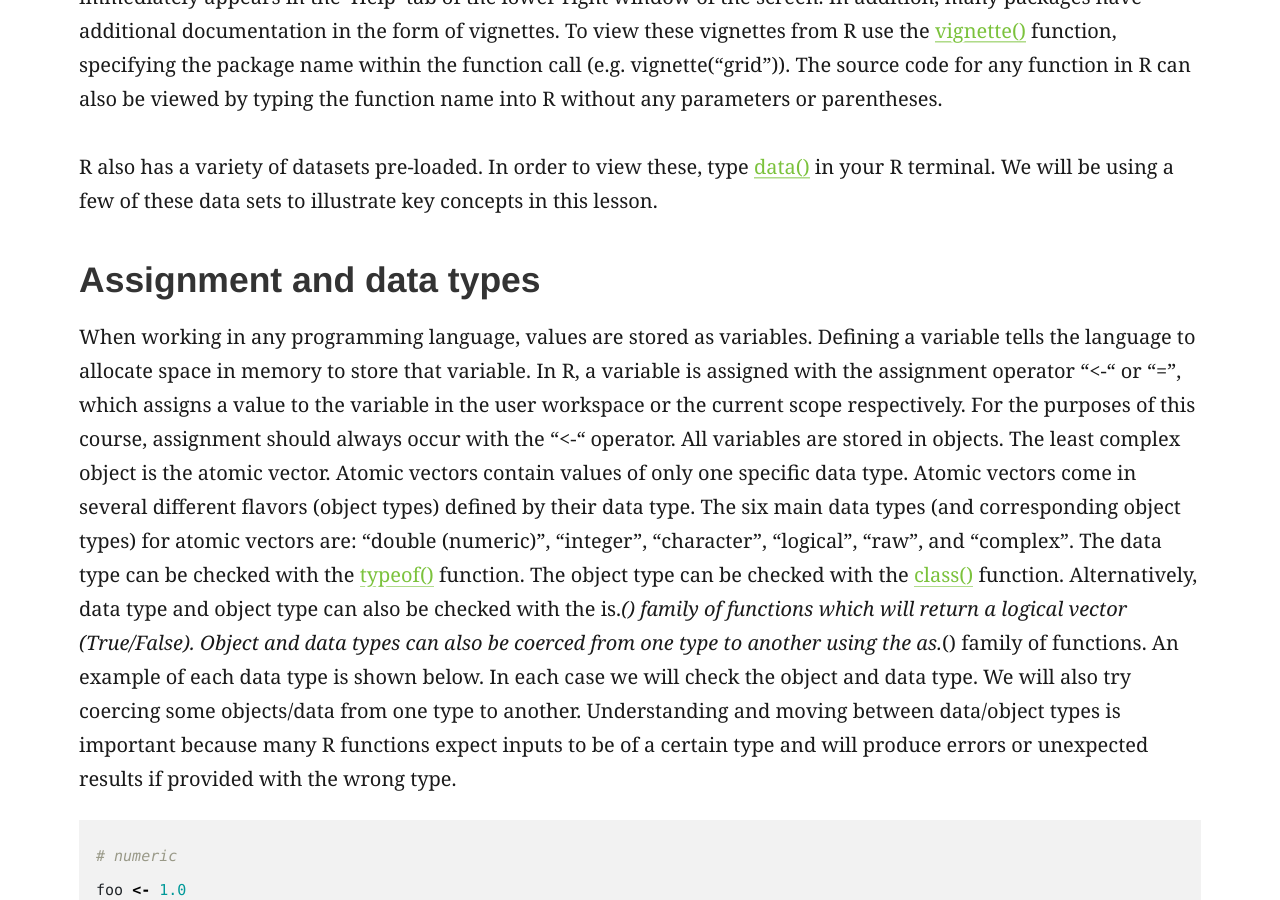
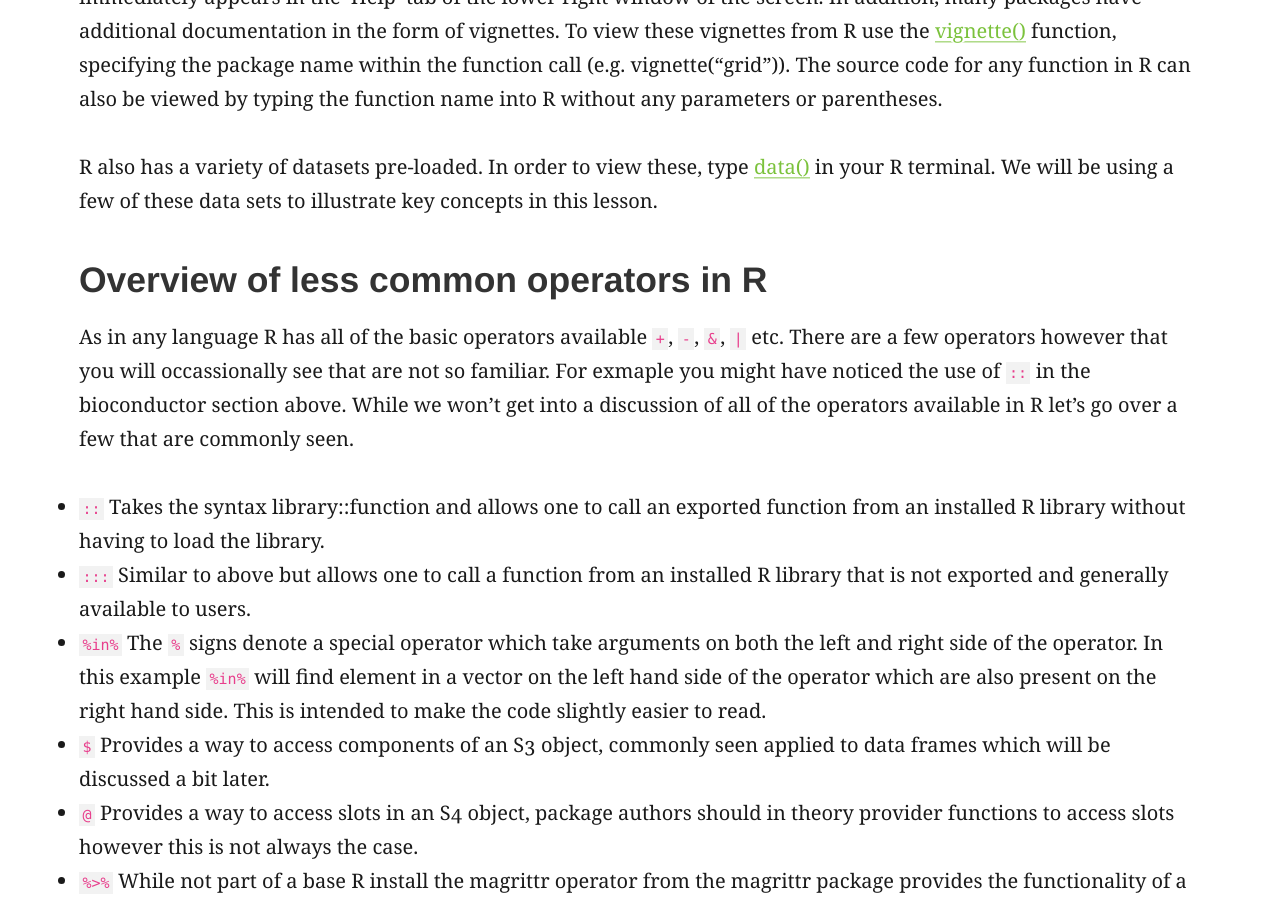
Before and after one commit to griffithlab/genviz.org, a Jekyll site: the page built from _posts/0002-02-01-introductionToR.md, in a window 1280 px wide and 900 px high, scrolled down 4576 px. Built offline with Jekyll 4.4.1, drawn with Linux system fonts in a browser that asks for light colours; nearby versions of some CDN libraries; some of the changed text lies outside the part shown.

Commit message:
completed special operator section

````diff
--- a/_posts/0002-02-01-introductionToR.md
+++ b/_posts/0002-02-01-introductionToR.md
@@ -98,6 +98,60 @@ BiocManager::install()
 As with any software, documentation is key to the usefullness for a user. R makes finding documentation very easy. In order to find the documentation for a specific function, simple enter "?" followed by the function name. This will pull up a manual specific to that function. If you enter this into the Rstudio terminal, the function's documentation immediately appears in the 'Help' tab of the lower right window of the screen. In addition, many packages have additional documentation in the form of vignettes. To view these vignettes from R use the [vignette()](https://www.rdocumentation.org/packages/utils/versions/3.4.1/topics/vignette) function, specifying the package name within the function call (e.g. vignette("grid")). The source code for any function in R can also be viewed by typing the function name into R without any parameters or parentheses.
 
 R also has a variety of datasets pre-loaded. In order to view these, type [data()](https://www.rdocumentation.org/packages/utils/versions/3.4.1/topics/data) in your R terminal. We will be using a few of these data sets to illustrate key concepts in this lesson.
+
+## Overview of less common operators in R
+
+As in any language R has all of the basic operators available `+`, `-`, `&`, `|` etc. There are a few operators however that you will occassionally see that are not so familiar. For exmaple you might have noticed the use of `::` in the bioconductor section above. While we won't get into a discussion of all of the operators available in R let's go over a few that are commonly seen.
+
+- `::` Takes the syntax library::function and allows one to call an exported function from an installed R library without having to load the library.
+- `:::` Similar to above but allows one to call a function from an installed R library that is not exported and generally available to users.
+- `%in%` The `%` signs denote a special operator which take arguments on both the left and right side of the operator. In this example `%in%` will find element in a vector on the left hand side of the operator which are also present on the right hand side. This is intended to make the code slightly easier to read.
+- `$` Provides a way to access components of an S3 object, commonly seen applied to data frames which will be discussed a bit later.
+- `@` Provides a way to access slots in an S4 object, package authors should in theory provider functions to access slots however this is not always the case.
+- `%>%` While not part of a base R install the magrittr operator from the magrittr package provides the functionality of a pipe in R. It is intended to make code more readable instead of nesting functions whithin each other.
+- `` ` `` While perhaps not an operator the backtick provides a way to use an operation that would otherwise be illegal R syntax. You might see this if a data frame column has a space for example.
+
+With the explanations out of the way let's see these operators in practice. Start by installing the lubridate package which just makes working with dates easier.
+
+```R
+# Install the lubridate package
+install.packages("lubridate")
+
+# call a lubridate function without loading the library
+leap_year(2008)
+lubridate::leap_year(2008)
+
+# Examine a function not exported by the package, (calling a function without parenthesis will print the source code)
+check_period
+lubridate::check_period
+lubridate:::check_period
+
+# example of the include operation
+x <- c(1, 2, 3)
+y <- c(1, 3)
+x %in% y
+
+# access a compnent of an object
+g <- list(name = "braf", variant = "v600e")
+g$name
+g$variant
+
+# access a component of an object
+span <- interval(ymd_hms("2009-01-01 00:00:00"), ymd_hms("2010-02-02 01:01:01"))
+period <- as.period(span)
+period@year
+period@month
+
+# pipe to a function
+insttall.packages("magritttr")
+library(magrittr)
+mtcars %>% head
+head(mtcars)
+
+# using backticks for illegal operations
+%in%(x, y)
+`%in%`(x, y)
+```
 
 ## Assignment and data types
 
````
